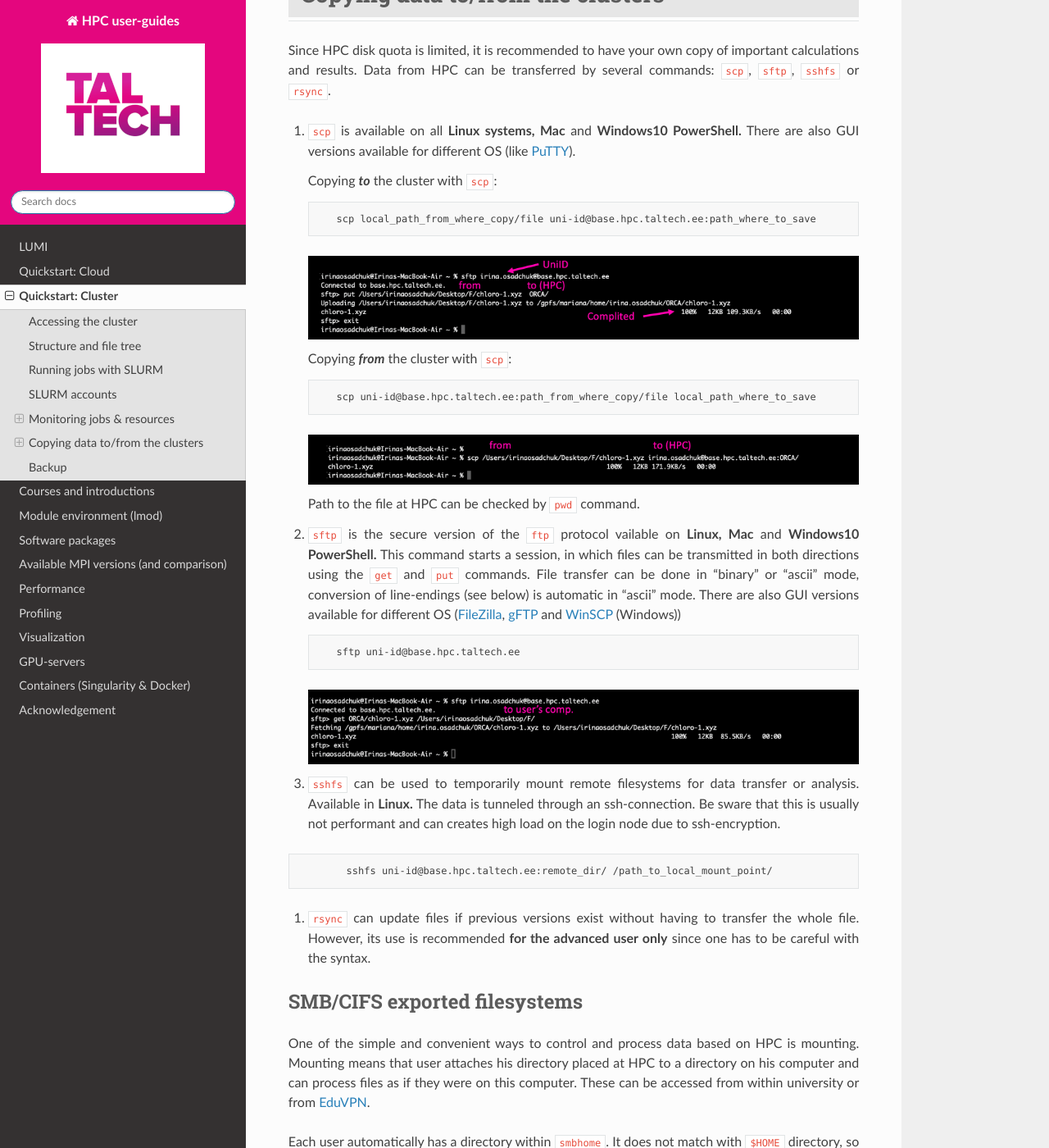
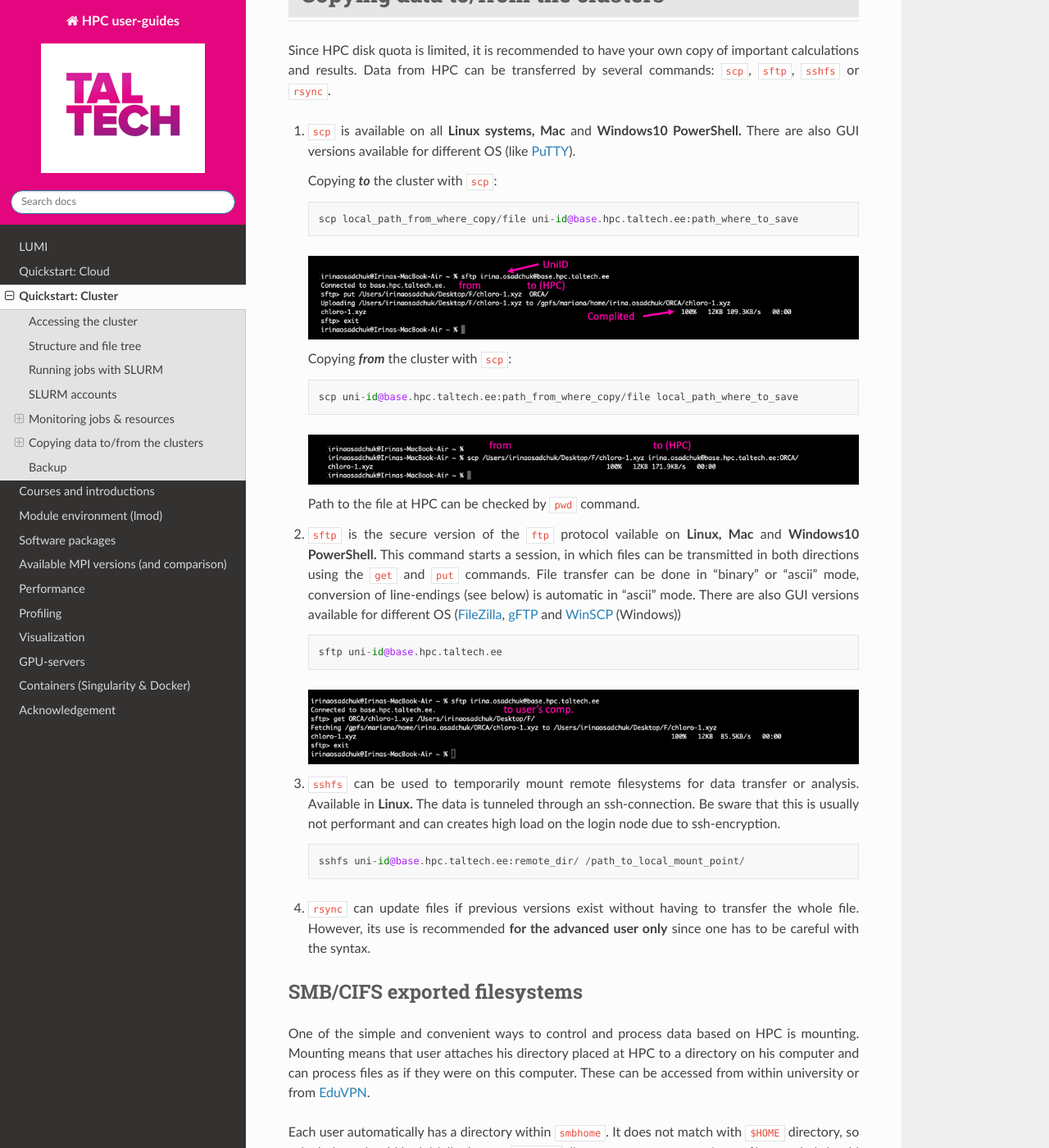
Before and after one commit to TalTech-HPC-Centre/user-guides-source, a Sphinx documentation site: the page built from docs/quickstart.md, in a window 1280 px wide and 1400 px high, scrolled down 10838 px. Shown: the whole window at 82% size. Built offline with Sphinx 7.4.7 and the Read the Docs theme 3.1.0, drawn with Linux system fonts in a browser that asks for light colours.

Commit message:
again
	modified:   quickstart.md

````diff
--- a/docs/quickstart.md
+++ b/docs/quickstart.md
@@ -405,17 +405,13 @@
 
     Copying ***to*** the cluster with `scp`:
 
-    ```bash
        scp local_path_from_where_copy/file uni-id@base.hpc.taltech.ee:path_where_to_save
-    ```
 
     ![scp](pictures/scp1.png)
 
     Copying ***from*** the cluster with `scp`:
 
-    ```bash
        scp uni-id@base.hpc.taltech.ee:path_from_where_copy/file local_path_where_to_save
-    ```
 
     ![scp](pictures/scp2.png)
 
@@ -424,17 +420,13 @@
 
 2. `sftp` is the secure version of the `ftp` protocol vailable on **Linux,** **Mac** and **Windows10 PowerShell.** This command starts a session, in which files can be transmitted in both directions using the `get` and `put` commands. File transfer can be done in "binary" or "ascii" mode, conversion of line-endings (see below) is automatic in "ascii" mode. There are also GUI versions available for different OS ([FileZilla](https://filezilla-project.org/), [gFTP](https://github.com/masneyb/gftp) and [WinSCP](https://winscp.net/eng/index.php) (Windows))
 
-    ```bash
        sftp uni-id@base.hpc.taltech.ee
-    ```
 
     ![sftp](pictures/sftp.png)
 
 3.  `sshfs` can be used to temporarily mount remote filesystems for data transfer or analysis. Available in **Linux.** The data is tunneled through an ssh-connection. Be sware that this is usually not performant and can creates high load on the login node due to ssh-encryption.
 
-```bash
         sshfs uni-id@base.hpc.taltech.ee:remote_dir/ /path_to_local_mount_point/
-```
 
 
 4. `rsync` can update files if previous versions exist without having to transfer the whole file. However, its use is recommended **for the advanced user only** since one has to be careful with the syntax.
````
